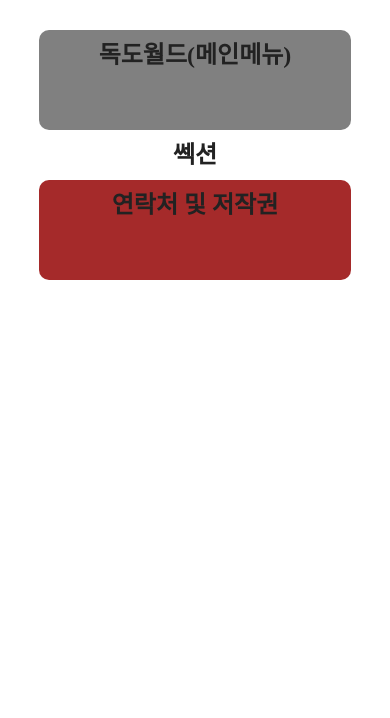
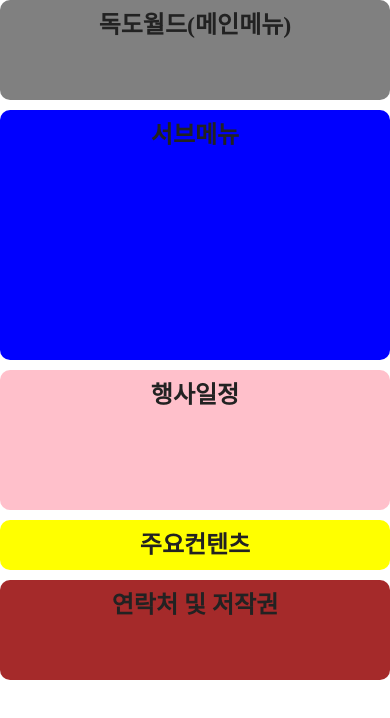
Before and after one commit to sohyangkim/RWD, a plain HTML site: page index.html in a window 390 px wide. Drawn offline with Linux system fonts and the light colour scheme.

Commit message:
section 작업완료

```diff
--- a/css/style.css
+++ b/css/style.css
@@ -11,7 +11,7 @@
 }
 
 
-header, section, footer {
+header, .lnb, .ad, .con, footer {
     border-radius: 10px;
 }
 
@@ -24,3 +24,52 @@ footer {
     height: 100px;
     background-color: brown;
 }
+
+section{
+    display: flex;
+    justify-content: space-between;
+    margin: 10px 0;
+
+}
+
+section > .left{
+    width: 25%;
+    height: 400px;
+}
+
+section > .left> .lnb{
+    height: 250px;
+    margin-bottom: 10px;
+    background-color: blue;
+}
+
+section > .left> .ad{
+    height: 140px;
+    background-color: pink;
+}
+
+section > .con{
+    width: 74%;
+    background-color: yellow;
+}
+
+@media screen and (max-width:640px) {
+    #wrap {
+        width: 100%;
+        margin: 0;
+    }
+
+    section{
+        display: block;
+
+    }
+
+    section > .left {
+        width: 100%;
+    }
+
+    section > .con {
+        margin-top: 10px;
+        width: 100%;
+    }
+}
--- a/index.html
+++ b/index.html
@@ -10,7 +10,14 @@
 <body>
     <div id="wrap">
         <header>독도월드(메인메뉴)</header>
-        <section>쎅션</section>
+        <section>
+            <article class="left">
+                <div class="lnb">서브메뉴</div>
+                <div class="ad">행사일정</div>
+            </article>
+
+            <article class="con">주요컨텐츠</article>
+        </section>
         <footer>연락처 및 저작권</footer>
     </div>
 
```
